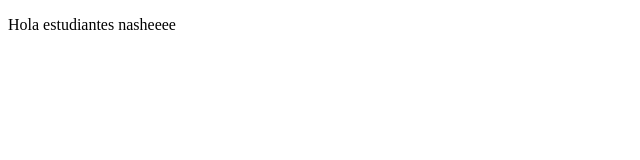
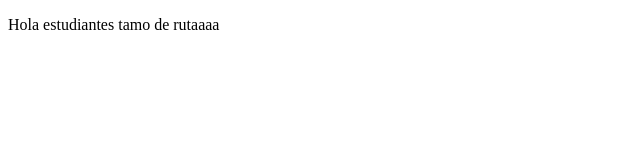
Before and after one commit to Matiguagni/proyectoDemoCursoPrework, a plain HTML site: page index.html in a window 1280 px wide. Shown: the full height of the page, 0-640 px from the left. Drawn offline with Linux system fonts and the light colour scheme.

Commit message:
cambios agregamos texto al mensaje estamos de ruta

```diff
--- a/index.html
+++ b/index.html
@@ -1,5 +1,5 @@
 <!DOCTYPE html>
-<html lang="en">
+<htm lang="en">
 <head>
     <meta charset="UTF-8">
     <meta http-equiv="X-UA-Compatible" content="IE=edge">
@@ -9,8 +9,8 @@
 <body>
 
 <p>
-    Hola estudiantes nasheeee
+    Hola estudiantes tamo de rutaaaa
 </p>
 
 </body>
-</html>
+</htm
```
